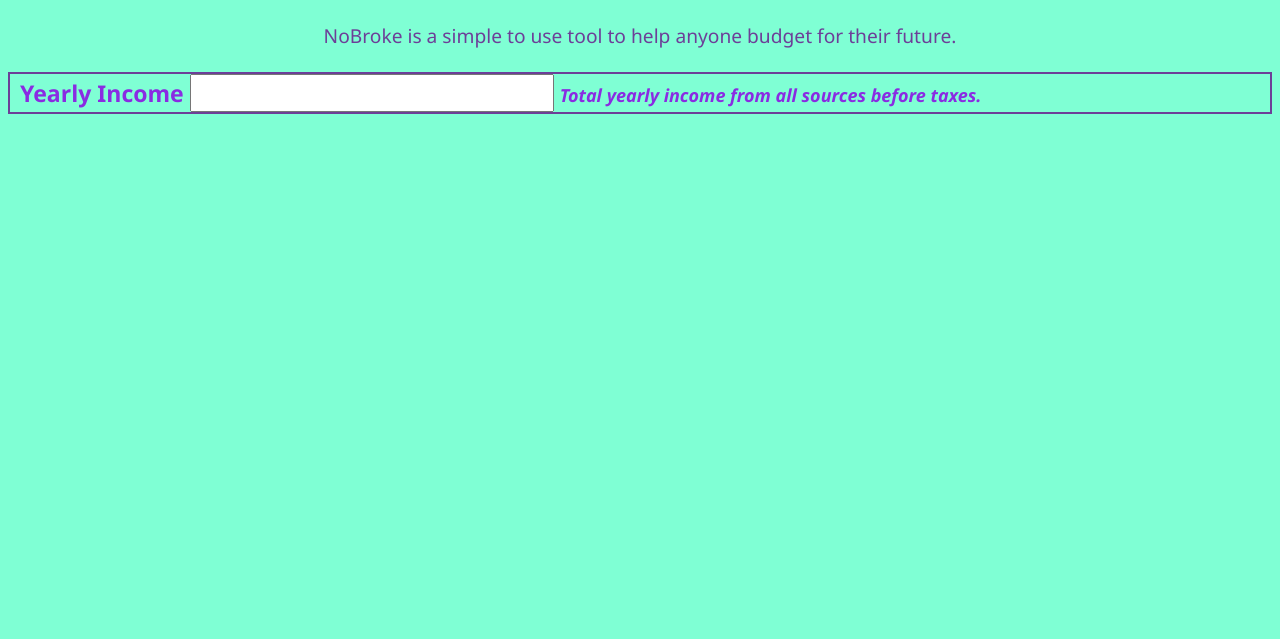
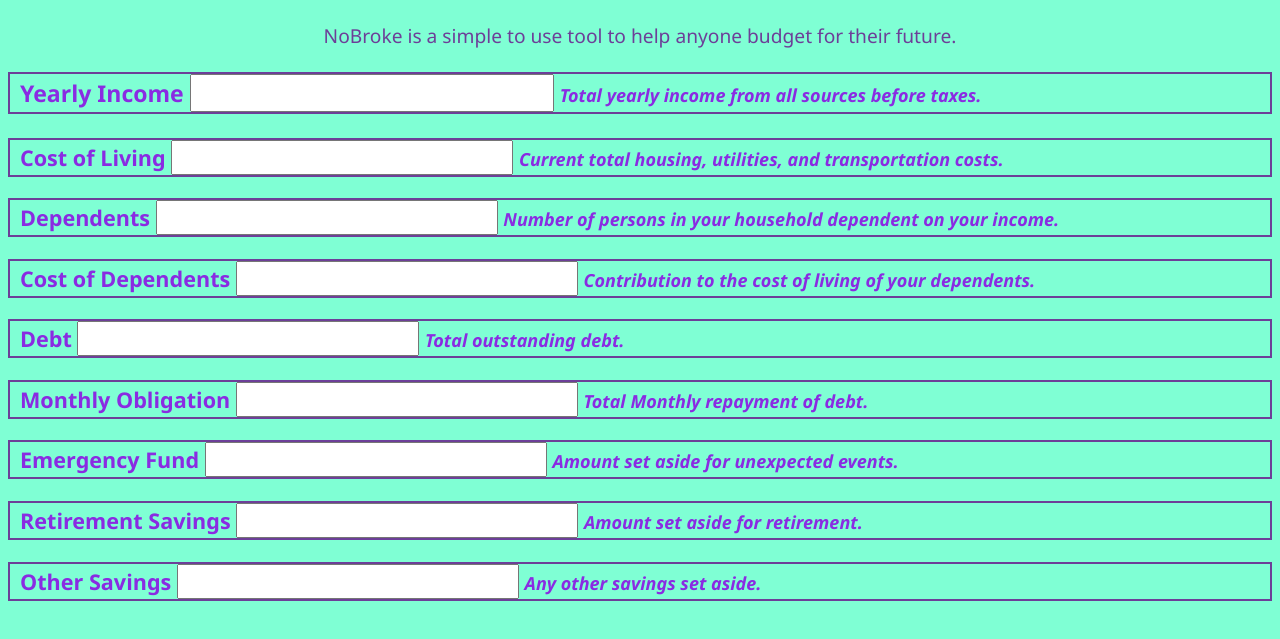
Before and after one commit to n2rfe/Financial-advising-, a plain HTML site: page index.html in a window 1280 px wide. Shown: the part 81-720 px from the top of the page. Drawn offline with Linux system fonts and the light colour scheme.

Commit message:
added more boxes

```diff
--- a/index.html
+++ b/index.html
@@ -2,14 +2,17 @@
 <html lang="en">
 <head>
     <meta charset="UTF-8">
-    <meta name="viewport" content="width=device-width, initial-scale=1.0">
+    <meta name="viewport" content="width=1920, height=1080, initial-scale=1.0">
     <title>NoBroke</title>
 </head>
 <body style="background-color: aquamarine; font-family: 'Segoe UI', Tahoma, Geneva, Verdana, sans-serif; font-size: larger;">
+
     <!--title-->
     <h1 style="font-weight: bolder; color:blueviolet" align="center">Welcome to NoBroke</h1>
+
     <!--description-->
     <p style="color: rgb(109, 63, 152);" align="center">NoBroke is a simple to use tool to help anyone budget for their future.</p>
+
     <!--box 1-->
     <p style="font-size: larger; border: 2px solid rgb(109, 63, 152); font-weight: bolder; color:blueviolet; padding-left: 10px;" for="Yearly Income">Yearly Income
         <label>
@@ -18,5 +21,78 @@
         <font style="font-size: large; font-style: italic;"/>
         Total yearly income from all sources before taxes.
     </p>
+
+    <!--box 2-->
+    <p style="font-style: normal; font-size: larger; border: 2px solid rgb(109, 63, 152); font-weight: bolder; color:blueviolet; padding-left: 10px;" for="Cost of Living">Cost of Living
+        <label>
+            <input style="font-size: larger;" size="25" type="number" id="Cost of Living"/>
+        </label>
+        <font style="font-size: large; font-style: italic;"/>
+        Current total housing, utilities, and transportation costs.
+    </p>
+
+    <!--box 3-->
+    <p style="font-style: normal; font-size: larger; border: 2px solid rgb(109, 63, 152); font-weight: bolder; color:blueviolet; padding-left: 10px;" for="Dependents">Dependents
+        <label>
+            <input style="font-size: larger;" size="25" type="number" id="Dependents"/>
+        </label>
+        <font style="font-size: large; font-style: italic;"/>
+        Number of persons in your household dependent on your income.
+    </p>
+
+    <!--box 4-->
+    <p style="font-style: normal; font-size: larger; border: 2px solid rgb(109, 63, 152); font-weight: bolder; color:blueviolet; padding-left: 10px;" for="Cost of Dependents">Cost of Dependents
+        <label>
+            <input style="font-size: larger;" size="25" type="number" id="Cost of Dependents"/>
+        </label>
+        <font style="font-size: large; font-style: italic;"/>
+        Contribution to the cost of living of your dependents.
+    </p>
+
+    <!--box 5-->
+    <p style="font-style: normal; font-size: larger; border: 2px solid rgb(109, 63, 152); font-weight: bolder; color:blueviolet; padding-left: 10px;" for="Debt">Debt
+        <label>
+            <input style="font-size: larger;" size="25" type="number" id="Debt"/>
+        </label>
+        <font style="font-size: large; font-style: italic;"/>
+        Total outstanding debt.
+    </p>
+
+    <!--box 6-->
+    <p style="font-style: normal; font-size: larger; border: 2px solid rgb(109, 63, 152); font-weight: bolder; color:blueviolet; padding-left: 10px;" for="Monthly Obligation">Monthly Obligation
+        <label>
+            <input style="font-size: larger;" size="25" type="number" id="Monthly Obligation"/>
+        </label>
+        <font style="font-size: large; font-style: italic;"/>
+        Total Monthly repayment of debt.
+    </p>
+
+    <!--box 7-->
+    <p style="font-style: normal; font-size: larger; border: 2px solid rgb(109, 63, 152); font-weight: bolder; color:blueviolet; padding-left: 10px;" for="Emergency Fund">Emergency Fund
+        <label>
+            <input style="font-size: larger;" size="25" type="number" id="Emergency Fund"/>
+        </label>
+        <font style="font-size: large; font-style: italic;"/>
+        Amount set aside for unexpected events.
+    </p>
+
+    <!--box 8-->
+    <p style="font-style: normal; font-size: larger; border: 2px solid rgb(109, 63, 152); font-weight: bolder; color:blueviolet; padding-left: 10px;" for="Retirement Savings">Retirement Savings
+        <label>
+            <input style="font-size: larger;" size="25" type="number" id="Retirement Savings"/>
+        </label>
+        <font style="font-size: large; font-style: italic;"/>
+        Amount set aside for retirement.
+    </p>
+
+    <!--box 9-->
+    <p style="font-style: normal; font-size: larger; border: 2px solid rgb(109, 63, 152); font-weight: bolder; color:blueviolet; padding-left: 10px;" for="Other Savings">Other Savings
+        <label>
+            <input style="font-size: larger;" size="25" type="number" id="Other Savings"/>
+        </label>
+        <font style="font-size: large; font-style: italic;"/>
+        Any other savings set aside.
+    </p>
+
 </body>
 </html>
```
